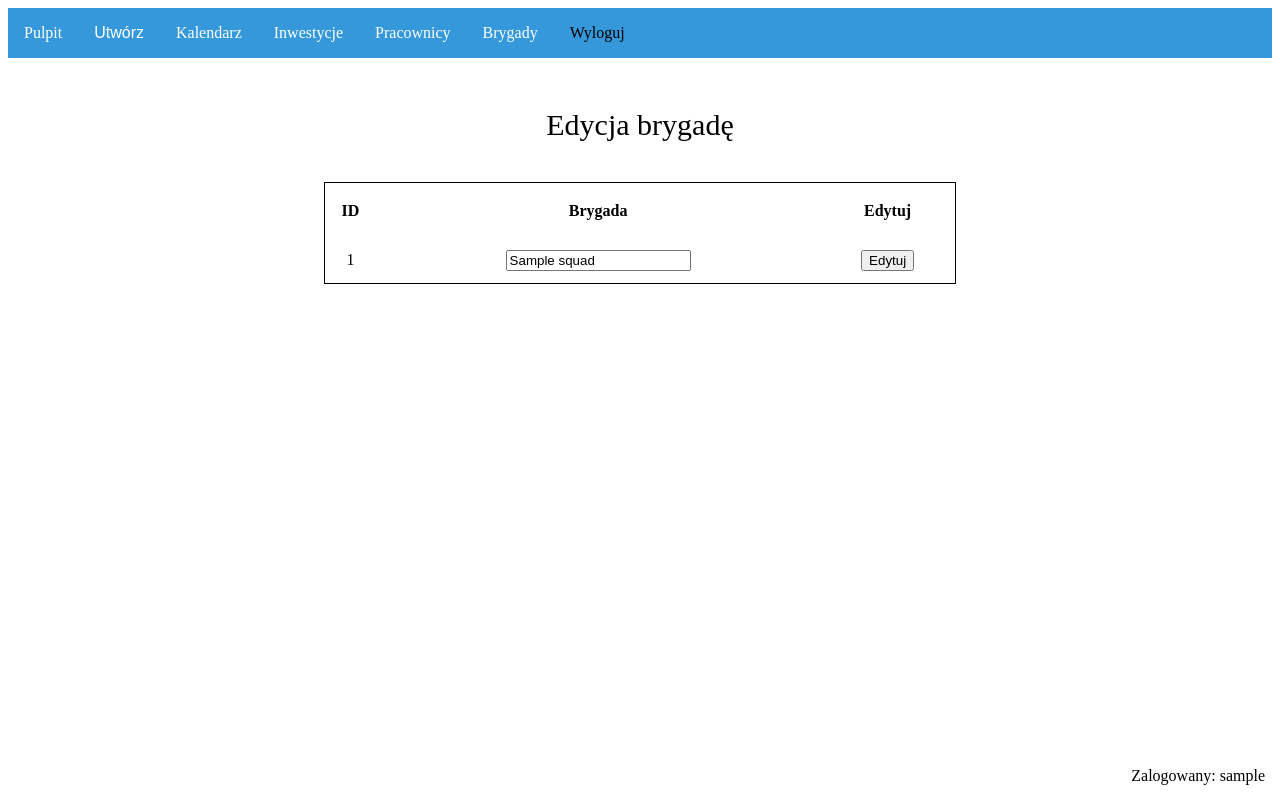
After one commit to pparkitny/Manage_Your_Company_App, a Django app: page /squad/modify/1/ in a window 1280 px wide. The commit adds this page. Run offline with Django 3.2, Linux system fonts and the light colour scheme; a user stored in the database is signed in; tables that the repository leaves empty hold one stand-in row (values such as "Sample post").

Commit message:
Add squad edit

```diff
--- a/oze_project/management_app/templates/base.html
+++ b/oze_project/management_app/templates/base.html
@@ -57,10 +57,13 @@
     <a href="/logout/">
         <div class="dropbtn" style="color: black">Wyloguj</div>
     </a>
+
 </div>
 {% endif %}
 {% block content %}
 {% endblock %}
-<a href="#" onclick="history.go(-1)" id="back-link">Wróć</a>
+{% if user.is_authenticated %}
+<div id="back-link">Zalogowany: {{ user }}</div>
+{% endif %}
 </body>
 </html>
--- /dev/null
+++ b/oze_project/management_app/templates/modify_squad.html
@@ -0,0 +1,40 @@
+{% extends 'base.html' %}
+{% block content %}
+<div class="title">
+    <p>
+        Edycja brygadę
+    </p>
+</div>
+<div class="center">
+    <form method="post">
+        {% csrf_token %}
+        {{ error_text }}
+    <table class="table">
+        <thead>
+            <tr class="d-flex">
+                <th class="col-2">ID</th>
+                <th class="col-2">Brygada</th>
+                <th class="col-2">Edytuj</th>
+            </tr>
+        </thead>
+        <tbody>
+            <tr class="d-flex">
+                <td class="col-2">{{ squad.id }}</td>
+                <td class="col-2">
+                    <input type="text" name="name" value="{{ squad.name }}">
+                </td>
+                <td class="col-2">
+                    <a href ='/squads/' >
+                        <button type="submit" class="btn btn-primary rounded-0">
+                            Edytuj
+                        </button>
+                    </a>
+                </td>
+            </tr>
+        </tbody>
+    </table>
+    </form>
+</div>
+
+
+{% endblock %}
--- a/oze_project/management_app/views.py
+++ b/oze_project/management_app/views.py
@@ -240,26 +240,41 @@ class ModifyEmployeeView(LoginRequiredMixin, View):
                                                         'squads': squads})
 
     def post(self, request, id):
-
         first_name = request.POST.get('first_name')
         last_name = request.POST.get('last_name')
         position = request.POST.get('position')
         squad_name = request.POST.get('squad')
         squad = Squad.objects.get(name=squad_name)
-        # try:
-            # Update employee
+        new = ""
+        for pozycja in POSITION:
+            if position == pozycja[1]:
+                new = str(pozycja[0])
+        # Update employee
         Employee.objects.filter(id=id).update(
             first_name=first_name,
             last_name=last_name,
-            position=position,
+            position=new,
             squad=squad
         )
-        # obj = Employee.objects.get(id=id)
-        # obj.first_name = first_name
-        # obj.last_name = last_name
-        # obj.position = position
-        # obj.squad = squad
-        # obj.save()
         return redirect(f'/employees/')
-        # except Exception:
-        #     return render(request, 'modify_employee.html', {'error_text': "Wypełnij poprawnie wszystkie pola"})
+
+
+class ModifySquadView(LoginRequiredMixin, View):
+    """ In this class you can add modify each employee """
+
+    login_url = '/login/'
+
+    def get(self, request, id):
+        try:
+            squad = Squad.objects.get(id=id)
+        except Exception:
+            raise Http404("Nie znaleziono brygady")
+        return render(request, 'modify_squad.html', {'squad': squad})
+
+    def post(self, request, id):
+        name = request.POST.get('name')
+        # Update squad
+        Squad.objects.filter(id=id).update(
+            name=name
+        )
+        return redirect(f'/squads/')
--- a/oze_project/oze_project/urls.py
+++ b/oze_project/oze_project/urls.py
@@ -18,7 +18,7 @@ from django.urls import path
 
 from management_app.views import MainSiteView, LoginView, LogoutView, RegisterView, \
     DashboardView, AddEmployeeView, AddSquadView, AddInvestmentView,\
-    EmployeesView, InvestmentsView, SquadsView, CalendarView, ModifyEmployeeView
+    EmployeesView, InvestmentsView, SquadsView, CalendarView, ModifyEmployeeView, ModifySquadView
 urlpatterns = [
     path('admin/', admin.site.urls),
     path('', MainSiteView.as_view()),
@@ -33,5 +33,6 @@ urlpatterns = [
     path('investments/', InvestmentsView.as_view()),
     path('squads/', SquadsView.as_view()),
     path('calendar/', CalendarView.as_view()),
-    path('employee/modify/<id>/', ModifyEmployeeView.as_view())
+    path('employee/modify/<id>/', ModifyEmployeeView.as_view()),
+    path('squad/modify/<id>/', ModifySquadView.as_view())
 ]
```
Also changed, not shown: oze_project/management_app/templates/employees.html (+8 -8 lines), oze_project/management_app/templates/investments.html (+8 -8 lines), oze_project/management_app/templates/squads.html (+8 -8 lines).
